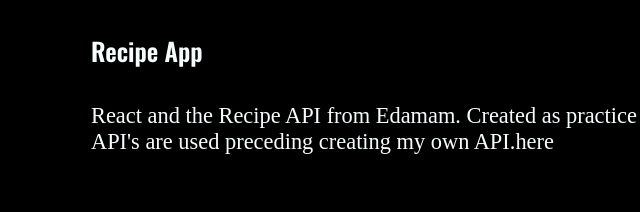
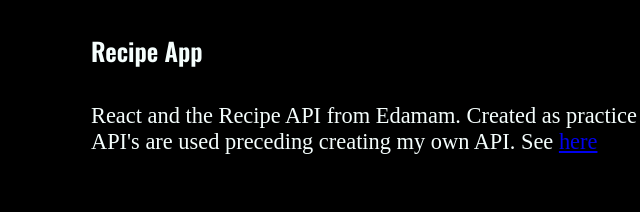
Before and after one commit to Lujaina-E/Lujaina-E.github.io, a plain HTML site: page index.html in a window 1280 px wide. Shown: the part 3571-3783 px from the top of the page, 197-837 px from the left. Drawn offline with nearby package versions, Linux system fonts and the light colour scheme; a web font is replaced by a local one.

Commit message:
Update index.html

```diff
--- a/index.html
+++ b/index.html
@@ -145,7 +145,7 @@
             that consequential action can be taken and accountability can be held. Accessible <a class="project-links" href="https://harassmentreport.herokuapp.com/">here</a> </p>
 
           <li id="project-element">Recipe App</li>
-          <p class="project-info">React and the Recipe API from Edamam. Created as practice for React how API's are used preceding creating my own API.<a href="https://lujaina-e.github.io/recipe-app/"></a>here</p>
+          <p class="project-info">React and the Recipe API from Edamam. Created as practice for React how API's are used preceding creating my own API. See <a href="https://lujaina-e.github.io/recipe-app/">here</a></p>
 
         </ul>
       </section>
```
